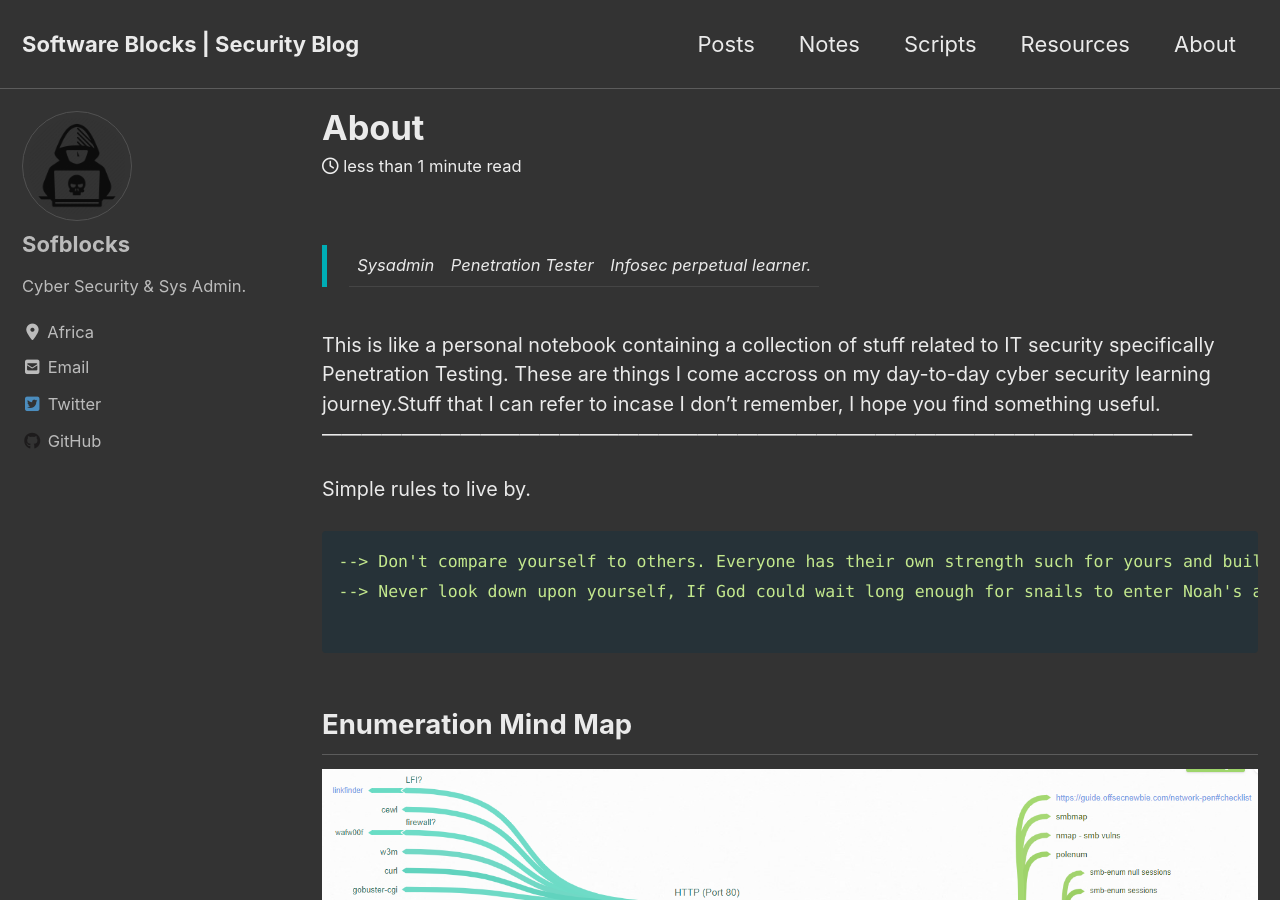
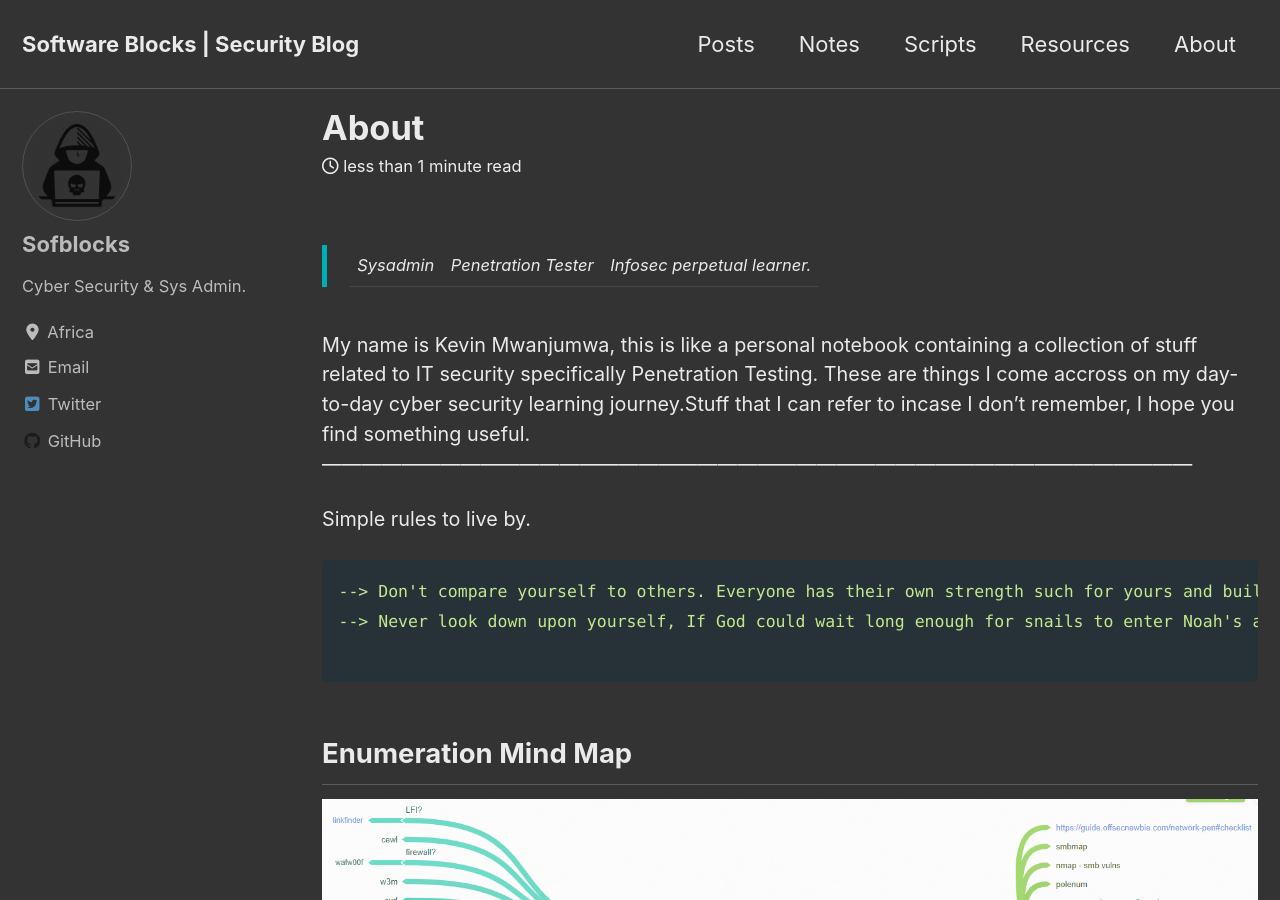
Before and after one commit to sofblocks/sofblocks.github.io, a Jekyll site: the page built from _pages/about.md, in a window 1280 px wide and 900 px high. Built offline with Jekyll 4.4.1, drawn with Linux system fonts in a browser that asks for light colours; cached includes are drawn as plain includes; nearby versions of some CDN libraries.

Commit message:
Update about.md

```diff
--- a/_pages/about.md
+++ b/_pages/about.md
@@ -7,7 +7,7 @@ classes: wide
 
 > Sysadmin|Penetration Tester|Infosec perpetual learner.
 
-This is like a personal notebook containing a collection of stuff related to IT security specifically Penetration Testing.
+My name is Kevin Mwanjumwa, this is like a personal notebook containing a collection of stuff related to IT security specifically Penetration Testing.
 These are things I come accross on my day-to-day cyber security learning journey.Stuff that I can refer to incase I don't remember, I hope you find something useful.
 ------------------------------------------------------------------------------------------------------------------------------------
 
```
